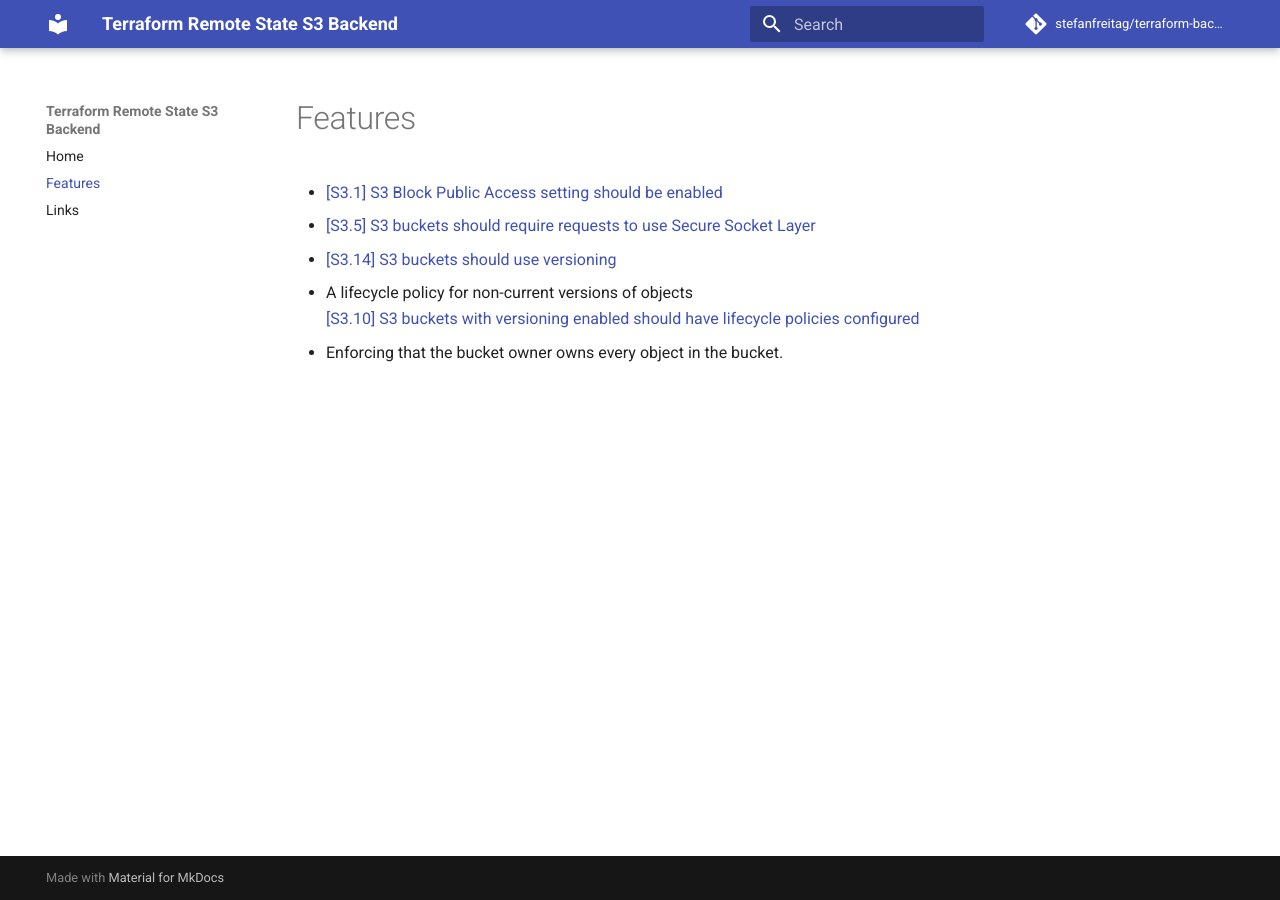
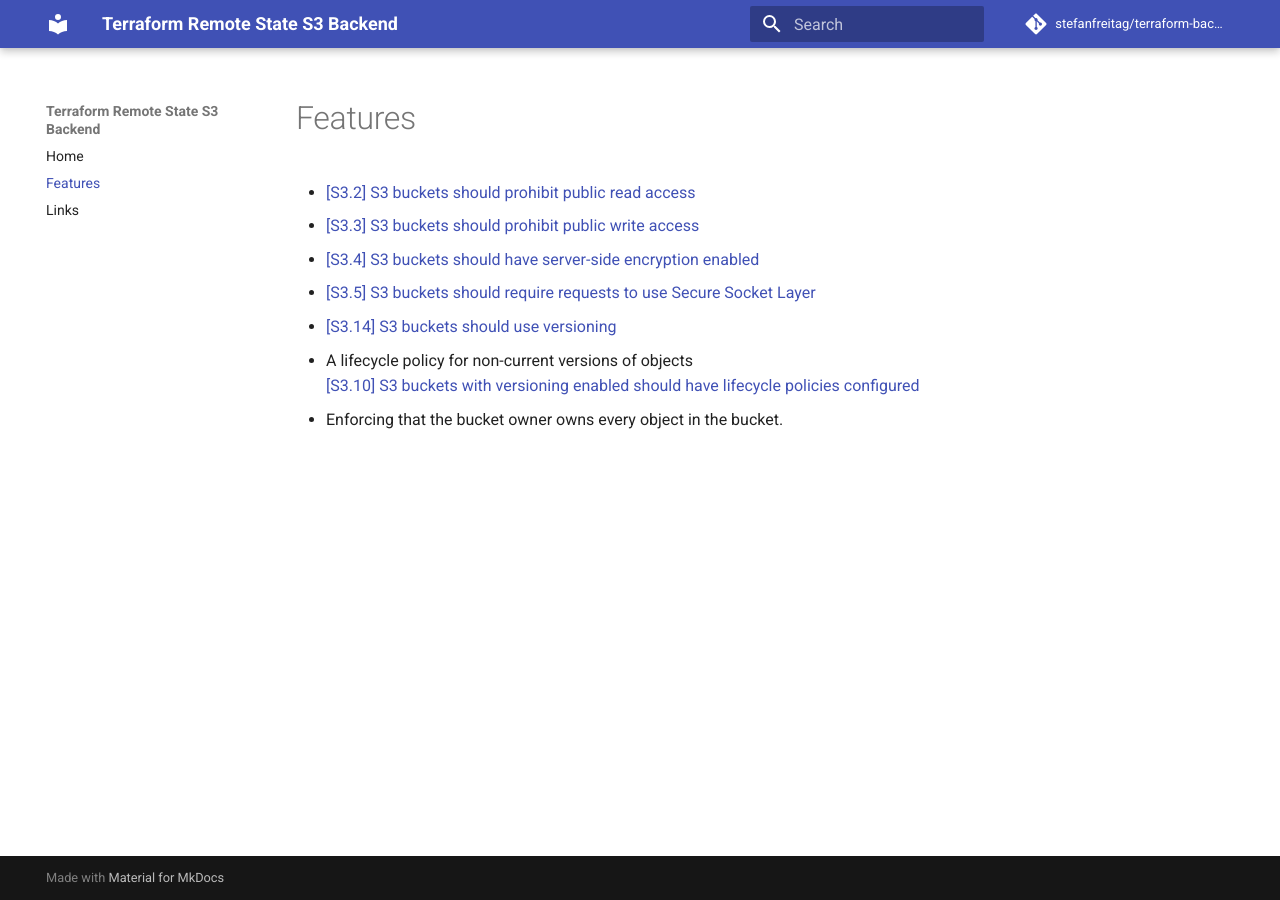
Before and after one commit to stefanfreitag/terraform-backend-s3-bucket, an MkDocs documentation site: the page built from docs/features.md, in a window 1280 px wide. Built offline with MkDocs 1.6.1 and Material for MkDocs 9.7.7, drawn with Linux system fonts in a browser that asks for light colours; comment, search, counter and statistics services are not loaded.

```diff
--- a/docs/features.md
+++ b/docs/features.md
@@ -1,7 +1,9 @@
 # Features
 
-- [[S3.1] S3 Block Public Access setting should be enabled](https://docs.aws.amazon.com/securityhub/latest/userguide/s3-controls.html#s3-1)
-- [[S3.5] S3 buckets should require requests to use Secure Socket Layer](https://docs.aws.amazon.com/securityhub/latest/userguide/s3-controls.html#s3-1)
+- [[S3.2] S3 buckets should prohibit public read access](https://docs.aws.amazon.com/securityhub/latest/userguide/s3-controls.html#s3-2)
+- [[S3.3] S3 buckets should prohibit public write access](https://docs.aws.amazon.com/securityhub/latest/userguide/s3-controls.html#s3-3)
+- [[S3.4] S3 buckets should have server-side encryption enabled](https://docs.aws.amazon.com/securityhub/latest/userguide/s3-controls.html#s3-4)
+- [[S3.5] S3 buckets should require requests to use Secure Socket Layer](https://docs.aws.amazon.com/securityhub/latest/userguide/s3-controls.html#s3-5)
 - [[S3.14] S3 buckets should use versioning](https://docs.aws.amazon.com/securityhub/latest/userguide/s3-controls.html#s3-14)
 - A lifecycle policy for non-current versions of objects
   [[S3.10] S3 buckets with versioning enabled should have lifecycle policies configured](https://docs.aws.amazon.com/securityhub/latest/userguide/s3-controls.html#s3-10)
--- a/tsconfig.dev.json
+++ b/tsconfig.dev.json
@@ -23,7 +23,8 @@
     "strictNullChecks": true,
     "strictPropertyInitialization": true,
     "stripInternal": true,
-    "target": "ES2019"
+    "target": "ES2019",
+    "ignoreDeprecations": "5.0"
   },
   "include": [
     ".projenrc.js",
```
Also changed, not shown: .projenrc.js (+13 -3 lines), API.md (+2 -4 lines), README.md (+2 -4 lines), package.json (+4 -4 lines), 5 other files.
